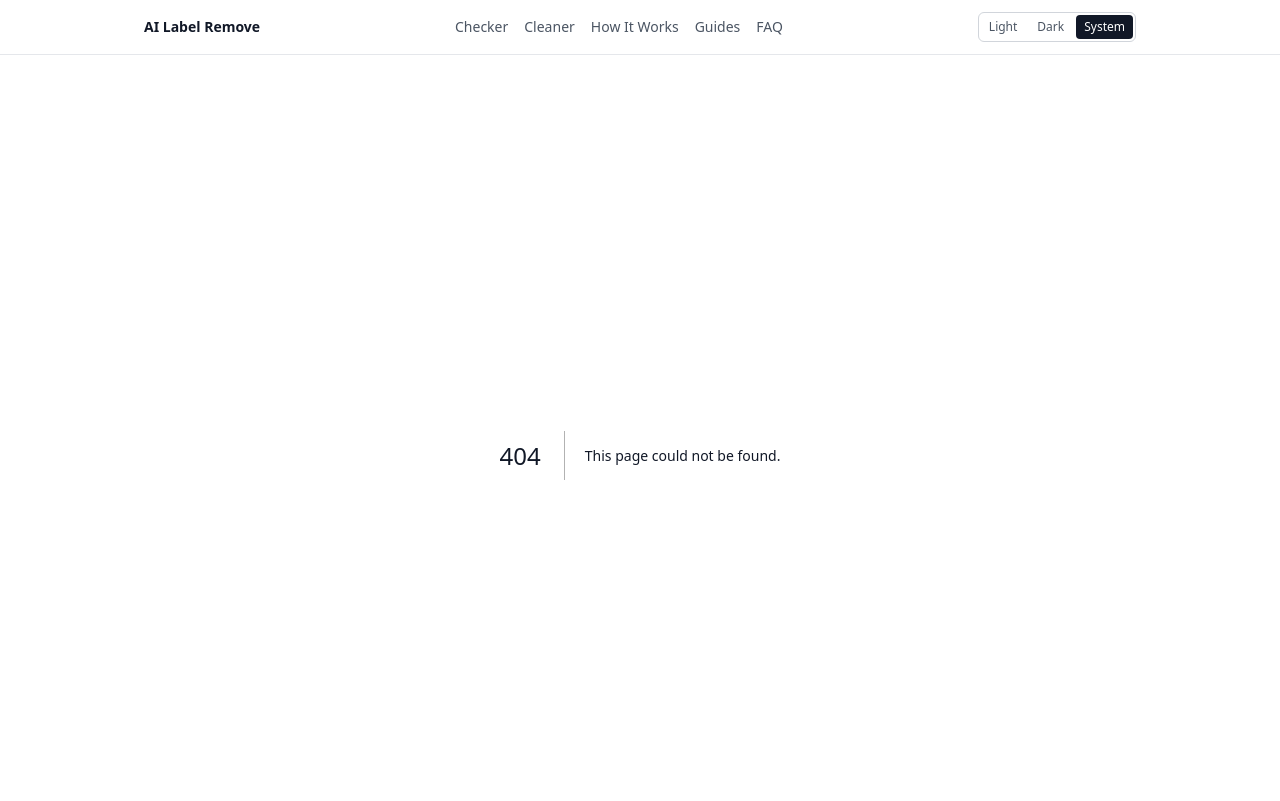
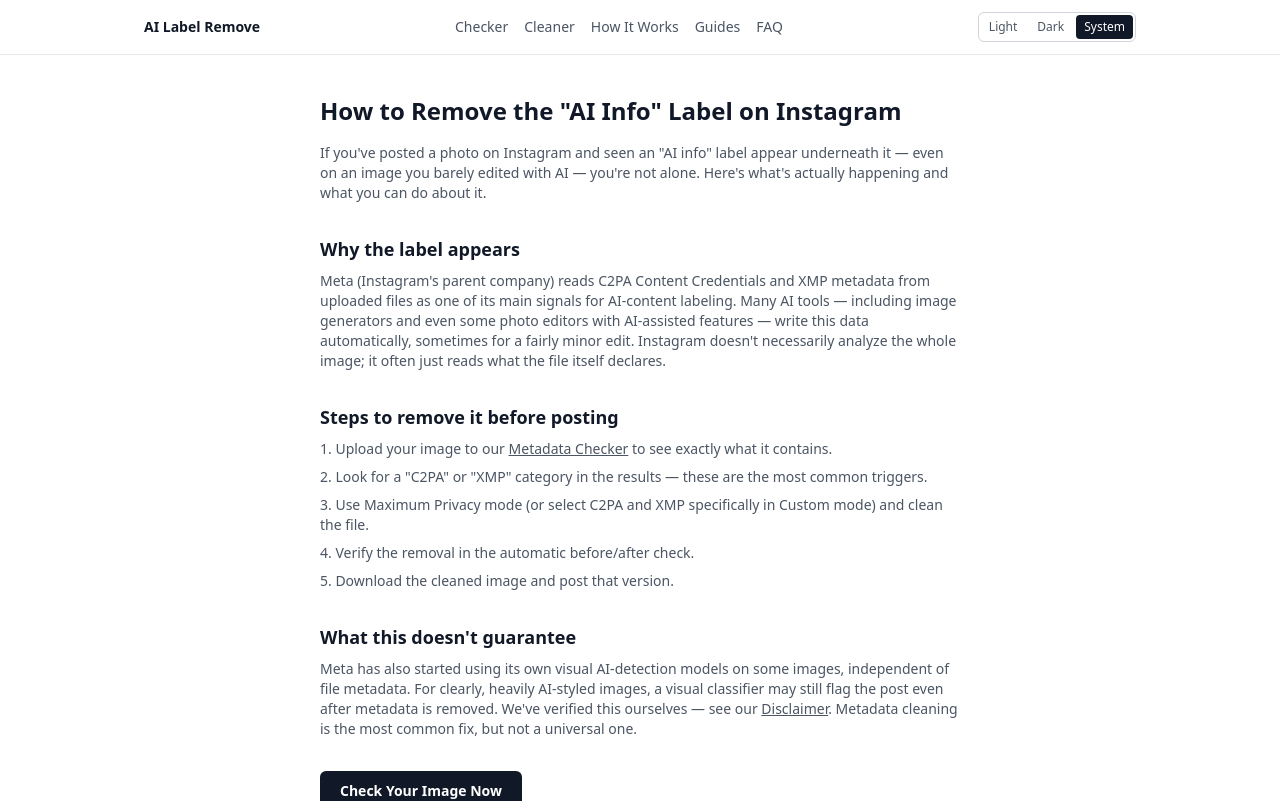
Before and after one commit to ailabelremove/ailabelremove, a Next.js app: page /instagram-ai-label-guide in a window 1280 px wide. Before the commit this address had no page. Shown: the top 801 px of the page. Built offline with nearby package versions, Linux system fonts and the light colour scheme.

Commit message:
Create page.tsx

```diff
--- /dev/null
+++ b/app/instagram-ai-label-guide/page.tsx
@@ -0,0 +1,85 @@
+import type { Metadata } from "next";
+import Link from "next/link";
+
+export const metadata: Metadata = {
+  title: "How to Remove the 'AI Info' Label on Instagram | AI Label Remove",
+  description:
+    "Why Instagram shows an AI info label on your photos, what actually triggers it, and how to remove the underlying metadata before you post.",
+  alternates: { canonical: "/instagram-ai-label-guide" },
+};
+
+export default function InstagramGuidePage() {
+  return (
+    <main className="mx-auto max-w-2xl px-4 py-10">
+      <h1 className="text-2xl font-semibold text-gray-900 dark:text-gray-100">
+        How to Remove the "AI Info" Label on Instagram
+      </h1>
+
+      <p className="mt-4 text-sm text-gray-600 dark:text-gray-300">
+        If you've posted a photo on Instagram and seen an "AI info" label
+        appear underneath it — even on an image you barely edited with AI —
+        you're not alone. Here's what's actually happening and what you can
+        do about it.
+      </p>
+
+      <h2 className="mt-8 text-lg font-semibold text-gray-900 dark:text-gray-100">
+        Why the label appears
+      </h2>
+      <p className="mt-2 text-sm text-gray-600 dark:text-gray-300">
+        Meta (Instagram's parent company) reads C2PA Content Credentials and
+        XMP metadata from uploaded files as one of its main signals for
+        AI-content labeling. Many AI tools — including image generators and
+        even some photo editors with AI-assisted features — write this data
+        automatically, sometimes for a fairly minor edit. Instagram doesn't
+        necessarily analyze the whole image; it often just reads what the
+        file itself declares.
+      </p>
+
+      <h2 className="mt-8 text-lg font-semibold text-gray-900 dark:text-gray-100">
+        Steps to remove it before posting
+      </h2>
+      <ol className="mt-2 flex flex-col gap-2 text-sm text-gray-600 dark:text-gray-300">
+        <li>
+          1. Upload your image to our{" "}
+          <Link href="/checker" className="underline">
+            Metadata Checker
+          </Link>{" "}
+          to see exactly what it contains.
+        </li>
+        <li>
+          2. Look for a "C2PA" or "XMP" category in the results — these are
+          the most common triggers.
+        </li>
+        <li>
+          3. Use Maximum Privacy mode (or select C2PA and XMP specifically in
+          Custom mode) and clean the file.
+        </li>
+        <li>4. Verify the removal in the automatic before/after check.</li>
+        <li>5. Download the cleaned image and post that version.</li>
+      </ol>
+
+      <h2 className="mt-8 text-lg font-semibold text-gray-900 dark:text-gray-100">
+        What this doesn't guarantee
+      </h2>
+      <p className="mt-2 text-sm text-gray-600 dark:text-gray-300">
+        Meta has also started using its own visual AI-detection models on
+        some images, independent of file metadata. For clearly, heavily
+        AI-styled images, a visual classifier may still flag the post even
+        after metadata is removed. We've verified this ourselves — see our{" "}
+        <Link href="/disclaimer" className="underline">
+          Disclaimer
+        </Link>
+        . Metadata cleaning is the most common fix, but not a universal one.
+      </p>
+
+      <div className="mt-8">
+        <Link
+          href="/checker"
+          className="inline-block rounded-md bg-gray-900 px-5 py-2.5 text-sm font-semibold text-white dark:bg-white dark:text-gray-900"
+        >
+          Check Your Image Now
+        </Link>
+      </div>
+    </main>
+  );
+}
```
